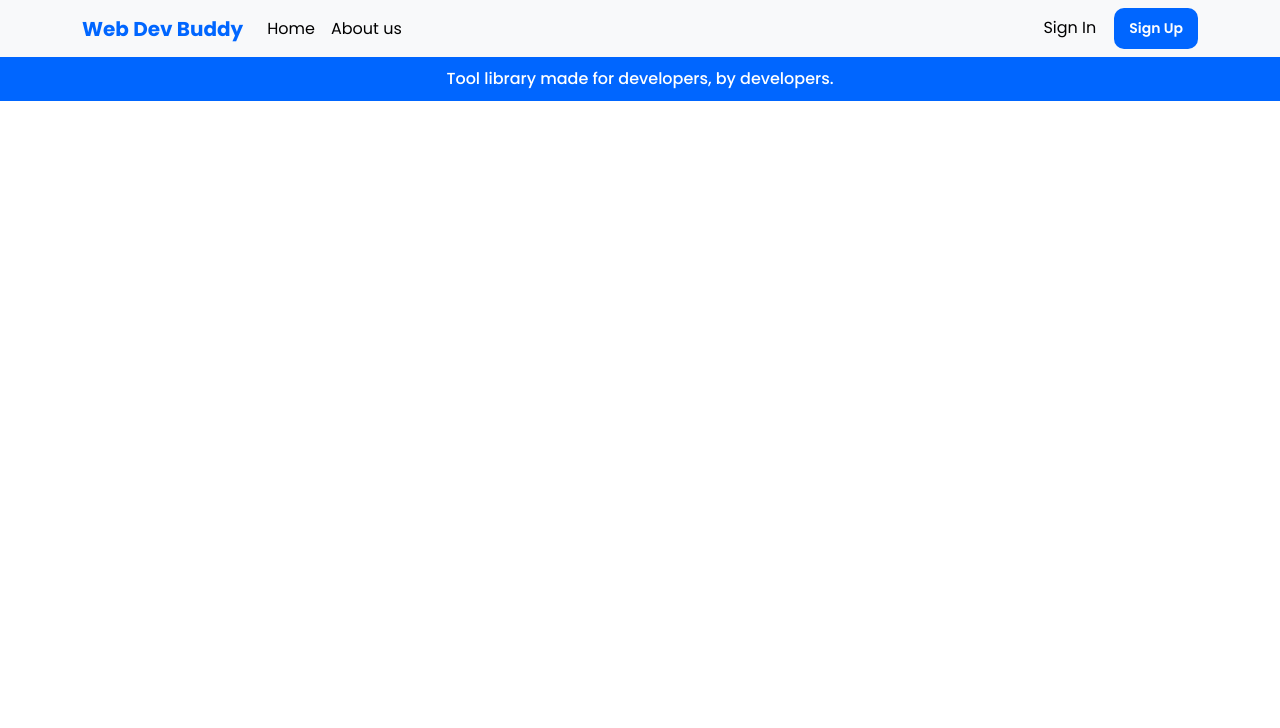
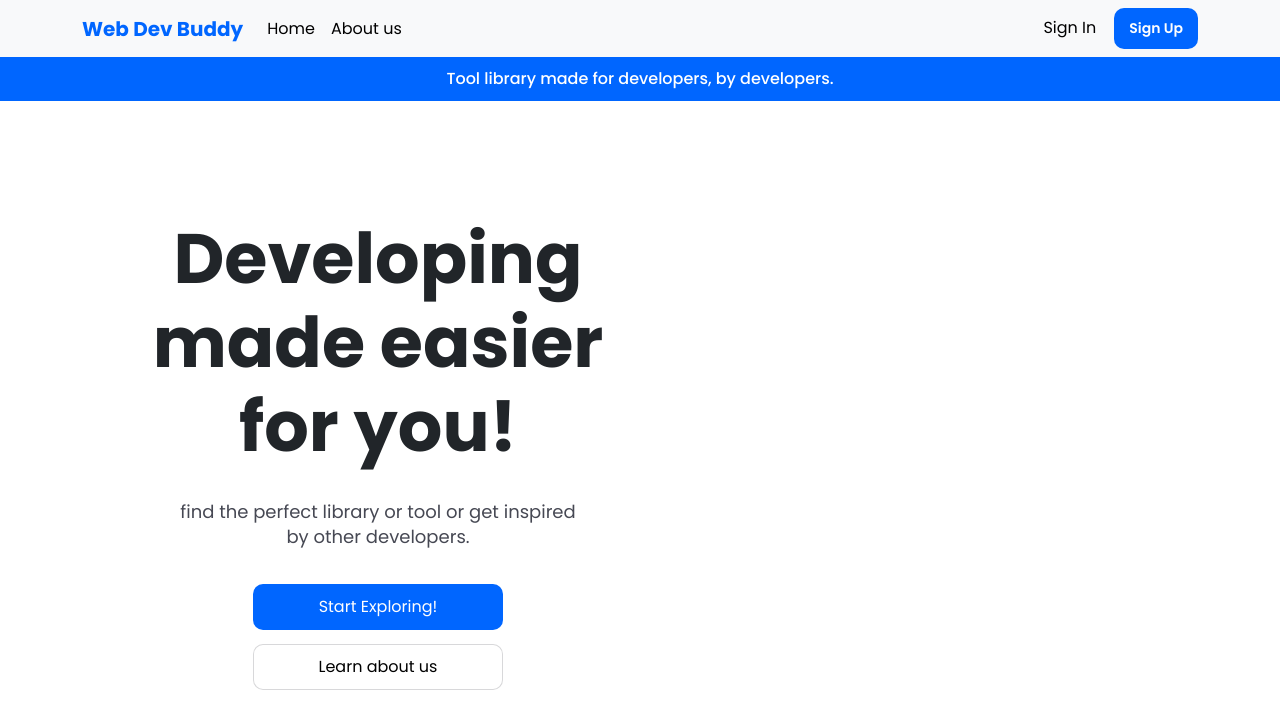
Before and after one commit to HunterBrennan1/CodeNexus, a React (Create React App) app in the folder grand-library/: page / in a window 1280 px wide. Shown: the top 728 px of the page. Built offline with nearby package versions, Linux system fonts and the light colour scheme.

Commit message:
added hero banner text

```diff
--- a/grand-library/src/App.css
+++ b/grand-library/src/App.css
@@ -1,5 +1,6 @@
 @import 'bootstrap/dist/css/bootstrap.min.css';
 @import url('https://fonts.googleapis.com/css2?family=Poppins:wght@300;400;500;600;700&display=swap');
+
 
 
 * {
@@ -7,6 +8,10 @@
   margin:0px;
   padding: 0px;
   font-family: 'Poppins', sans-serif !important;
+}
+
+a{
+  text-decoration: none;
 }
 
 .navbar_container{
@@ -42,7 +47,70 @@
   font-weight: 600;
 }
 
+/* ///////////////////////////Homepage Hero Styling/////////////////////////// */
 
+.homepage_wrapper{
+  padding:100px 10%;
+}
+
+.homepage_hero_container{
+  display: flex;
+  flex-direction: row;
+}
+
+.homepage_hero_text_container{
+  display: flex;
+  flex-direction: column;
+  max-width: 500px;
+  text-align: center;
+  /* justify-content: center !important; */
+  align-items: center;
+}
+
+.homepage_hero_title{
+  font-size: 70px;
+  font-weight:700;
+  margin-bottom:30px;
+}
+
+.homepage_hero_text{
+  color: #464853;
+    line-height: 1.4em;
+    font-size: 18px;
+    margin-left: auto;
+    margin-right: auto;
+    margin-bottom: 35px;
+    max-width: 400px;
+    display: flex;
+
+
+}
+
+.explore_btn{
+  background-color: #0066ff;
+  color:#fefefe;
+  padding: 0px 21px;
+  border-radius: 10px;
+  font-size: 16px;
+  height:46px;
+  line-height: 46px;
+  margin-bottom: 14px;
+  width: 50% !important;
+  align-items: center;
+}
+
+.about_us_btn{
+  color:#000;
+  background-color: none;
+  padding: 0px 21px;
+  border-radius: 10px;
+  font-size: 16px;
+  height:46px;
+  line-height: 46px;
+  margin-bottom: 34px;
+  box-shadow: inset #d8d8da 0 0 0 1px;
+  width: 50% !important;
+}
 
 @media screen and (max-width:990px){
   .profile_icon_container{
@@ -51,8 +119,8 @@
     text-align: center;
   }
 
-  .nav-link{
-    /* padding-left: 10px; */
+  .homepage_hero_title{
+    font-size: 50px;
   }
 
 }
--- a/grand-library/src/App.js
+++ b/grand-library/src/App.js
@@ -1,12 +1,14 @@
 
 import './App.css';
 import Navbartop from './components/navbar';
+import Hero from './components/hero';
 
 
 function App() {
   return (
     <div className="App">
       <Navbartop />
+      <Hero />
     </div>
   );
 }
--- /dev/null
+++ b/grand-library/src/components/hero.js
@@ -0,0 +1,18 @@
+
+
+export const Hero = () => {
+  return (
+    <section className="homepage_wrapper">
+      <div className="homepage_hero_container">
+        <div className="homepage_hero_text_container">
+          <h1 className="homepage_hero_title">Developing made easier for you!</h1>
+          <p className="homepage_hero_text">find the perfect library or tool or get inspired by other developers.</p>
+          <a className="explore_btn btn--primary">Start Exploring!</a>
+          <a className="about_us_btn">Learn about us</a>
+        </div>
+      </div>
+    </section>
+  )
+}
+
+export default Hero;
```
